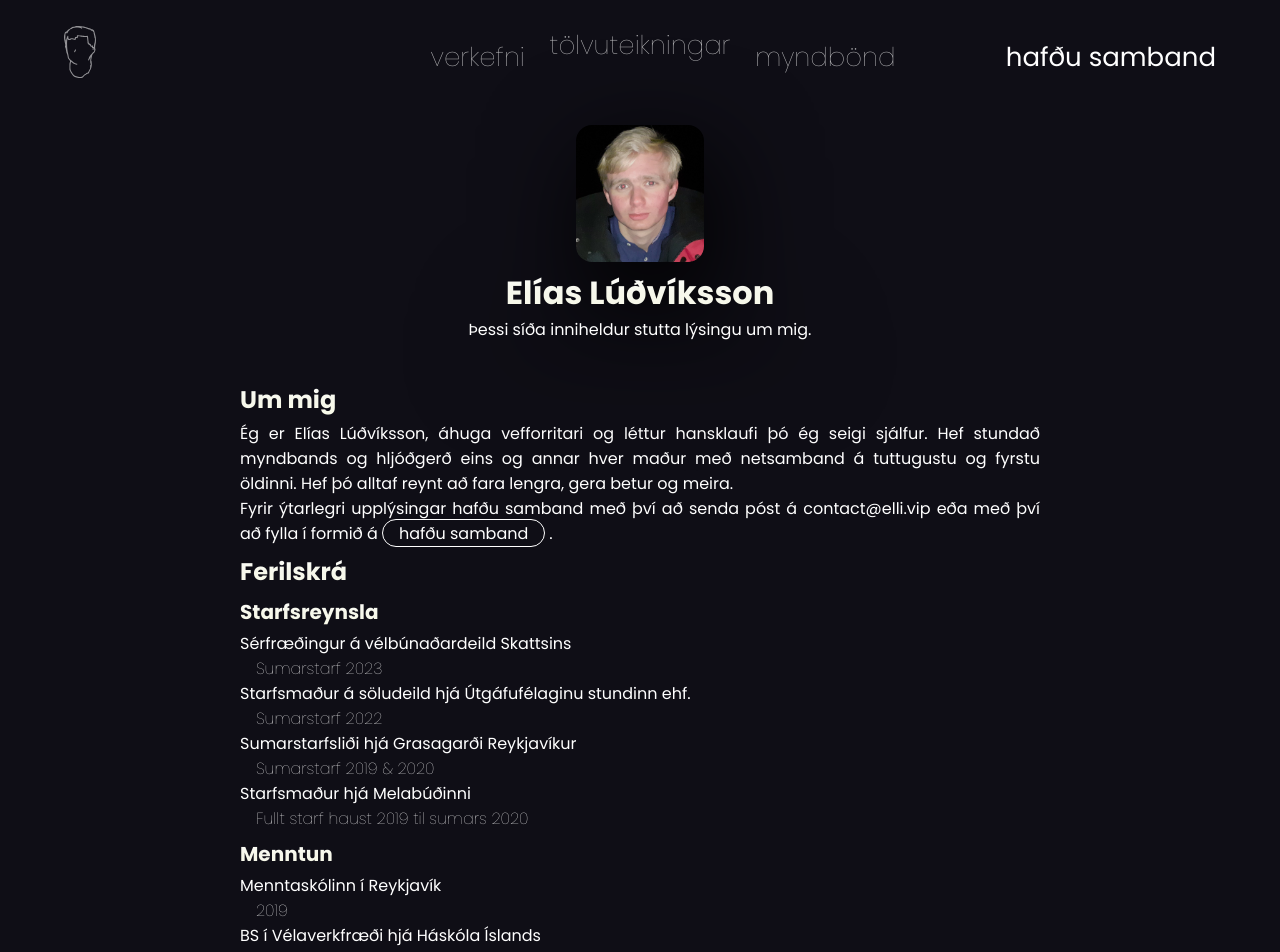
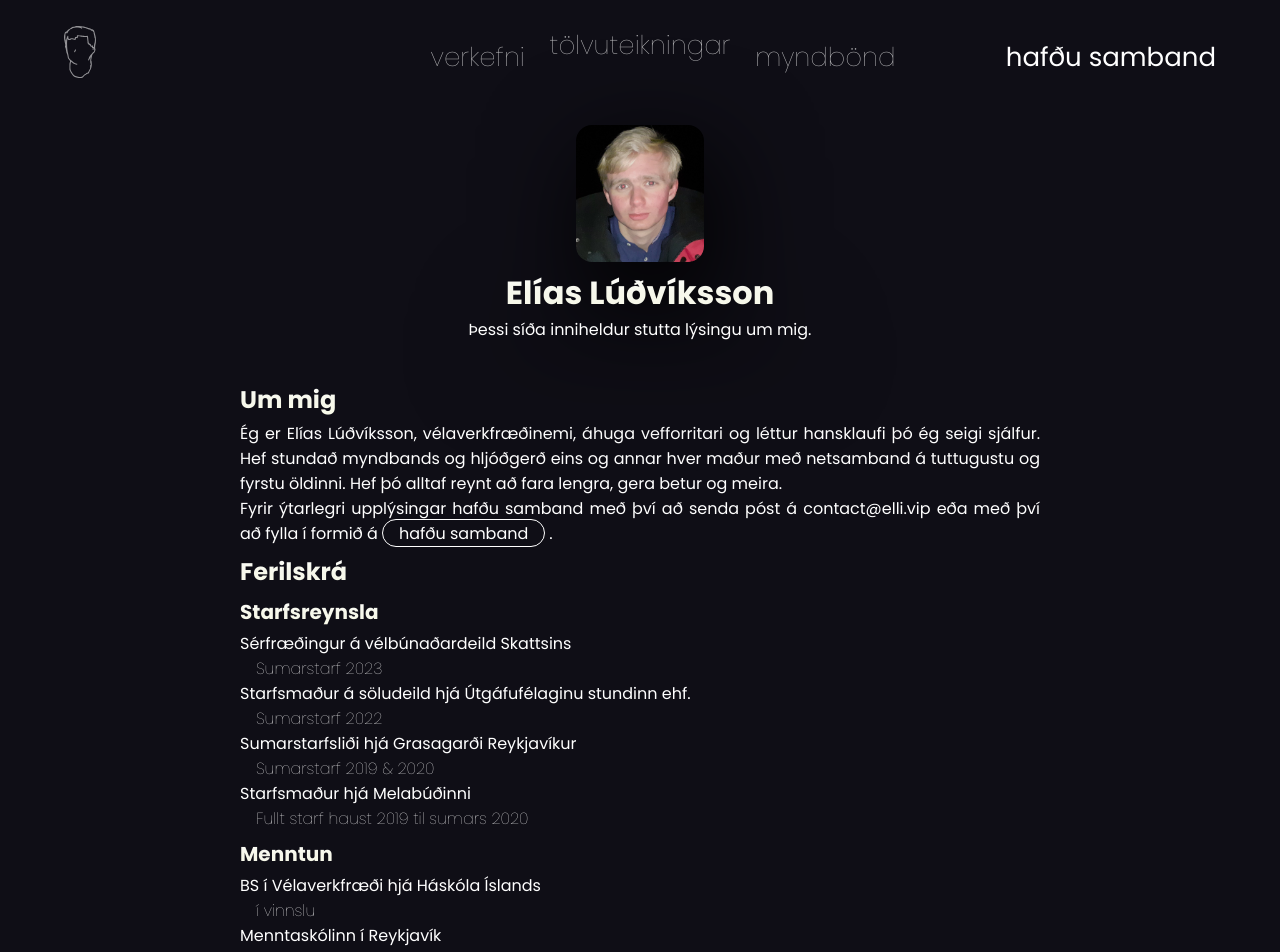
Before and after one commit to Skatturinn/vip, a Next.js app: page /elias-ludviksson in a window 1280 px wide. Shown: the top 952 px of the page. Built offline with nearby package versions, Linux system fonts and the light colour scheme.

Commit message:
Breyta um mig

```diff
--- a/src/app/elias-ludviksson/page.tsx
+++ b/src/app/elias-ludviksson/page.tsx
@@ -20,7 +20,7 @@ export default function Page() {
 		</figure>
 		<section className={styles.sec}>
 			<h2>Um mig </h2>
-			<p>Ég er Elías Lúðvíksson, áhuga vefforritari og léttur hansklaufi þó ég seigi sjálfur. Hef stundað myndbands og hljóðgerð eins og annar hver maður með netsamband
+			<p>Ég er Elías Lúðvíksson, vélaverkfræðinemi, áhuga vefforritari og léttur hansklaufi þó ég seigi sjálfur. Hef stundað myndbands og hljóðgerð eins og annar hver maður með netsamband
 				á tuttugustu og fyrstu öldinni. Hef þó alltaf reynt að fara lengra, gera betur og meira.
 			</p>
 			<p>Fyrir ýtarlegri upplýsingar hafðu samband með því að senda póst á contact@elli.vip eða með því að fylla í formið á
@@ -39,10 +39,10 @@ export default function Page() {
 			</dl>
 			<h3>Menntun</h3>
 			<dl>
+				<dt>BS í Vélaverkfræði hjá Háskóla Íslands</dt>
+				<dd>í vinnslu</dd>
 				<dt>Menntaskólinn í Reykjavík</dt>
 				<dd>2019</dd>
-				<dt>BS í Vélaverkfræði hjá Háskóla Íslands</dt>
-				<dd>í vinnslu</dd>
 			</dl>
 			<h3>Hugbúnaðarfærni</h3>
 			<p>Kann almennt að læra sjálfstætt á tölvuforrit eftir þörf.</p>
```
